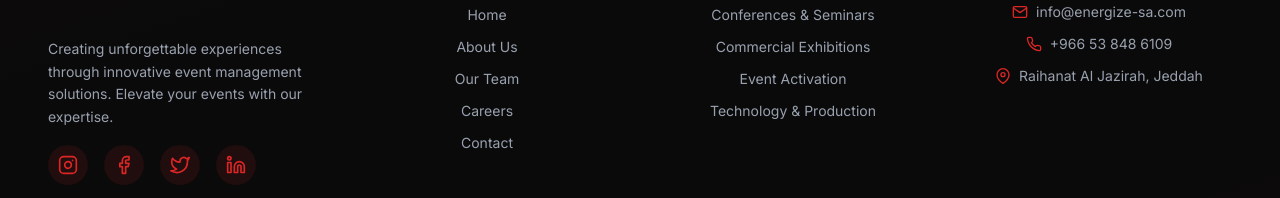
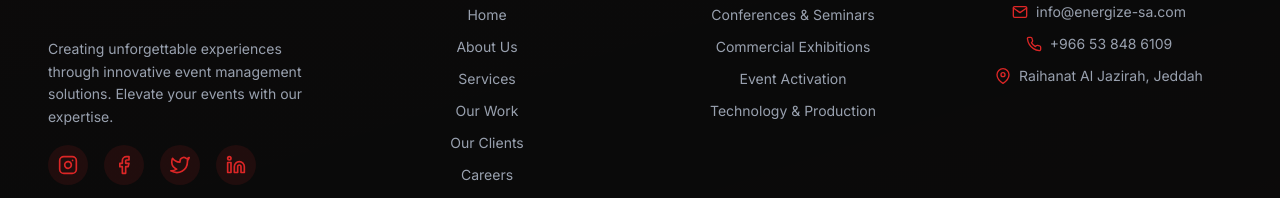
Before and after one commit to mohameddzaher/Energize-Events, a Next.js app in the folder frontend/: page / in a window 1280 px wide. Shown: the part 6641-6839 px from the top of the page. Built offline with nearby package versions, Linux system fonts and the light colour scheme; grey boxes are pictures that could not be loaded; a web font is replaced by a local one.

Commit message:
Update Footer Company links to match Header navigation

```diff
--- a/frontend/src/components/Footer.tsx
+++ b/frontend/src/components/Footer.tsx
@@ -20,7 +20,9 @@ const Footer = () => {
     company: [
       { name: "Home", href: "/" },
       { name: "About Us", href: "/about" },
-      { name: "Our Team", href: "/about#team" },
+      { name: "Services", href: "/services" },
+      { name: "Our Work", href: "/projects" },
+      { name: "Our Clients", href: "/clients" },
       { name: "Careers", href: "/careers" },
       { name: "Contact", href: "/contact" },
     ],
```
